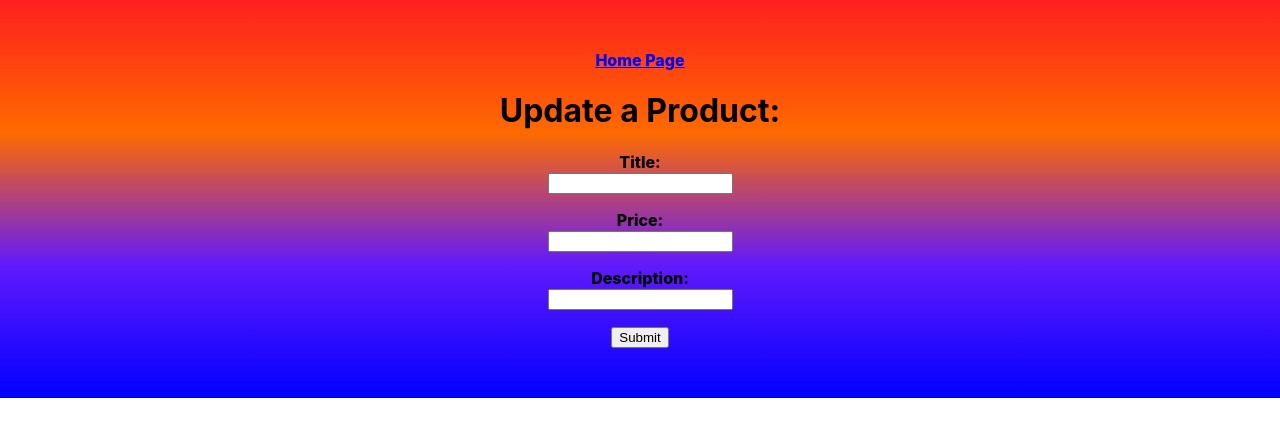
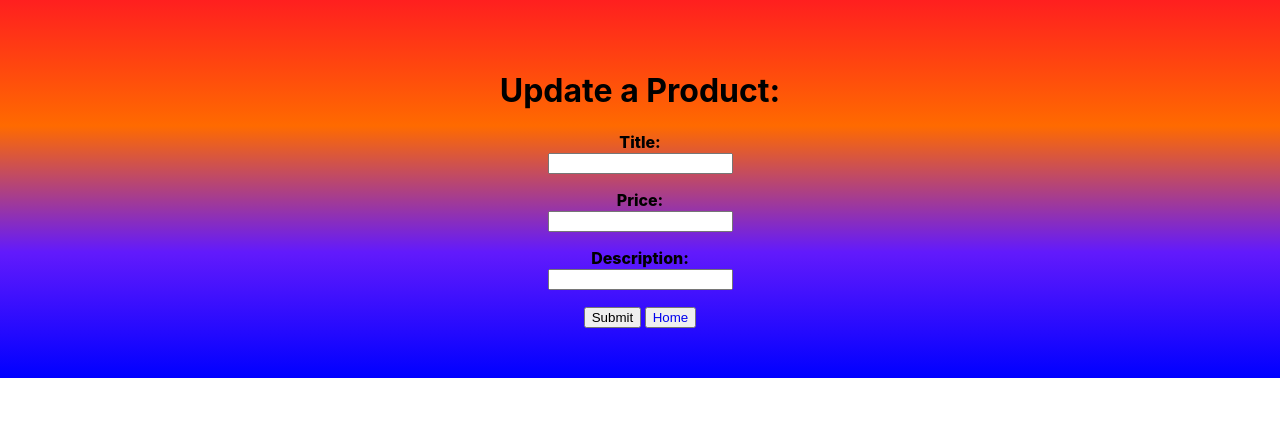
Before and after one commit to PaulDeUlloa/MERN_Product_Manager, a React (Create React App) app in the folder client/: page /products/1/edit in a window 1280 px wide. Shown: the top 436 px of the page. Built offline with nearby package versions, Linux system fonts and the light colour scheme; no server answers.

Commit message:
update page got an updated home button

```diff
--- a/client/src/views/Update.jsx
+++ b/client/src/views/Update.jsx
@@ -35,7 +35,6 @@ const Update = (props) => {
 
   return (
     <div id="detailsStyling">
-      <Link to={`/api/products`}>Home Page</Link>
       <h1>Update a Product:</h1>
       <form onSubmit={updateProduct}>
         <p>
@@ -76,6 +75,11 @@ const Update = (props) => {
         </p>
         <button class="btn btn-light" type="submit">
           Submit
+        </button>{" "}
+        <button type="button" class="btn btn-light">
+          <Link id="editHomeButtons" to={"/"}>
+            Home
+          </Link>
         </button>
       </form>
     </div>
```
